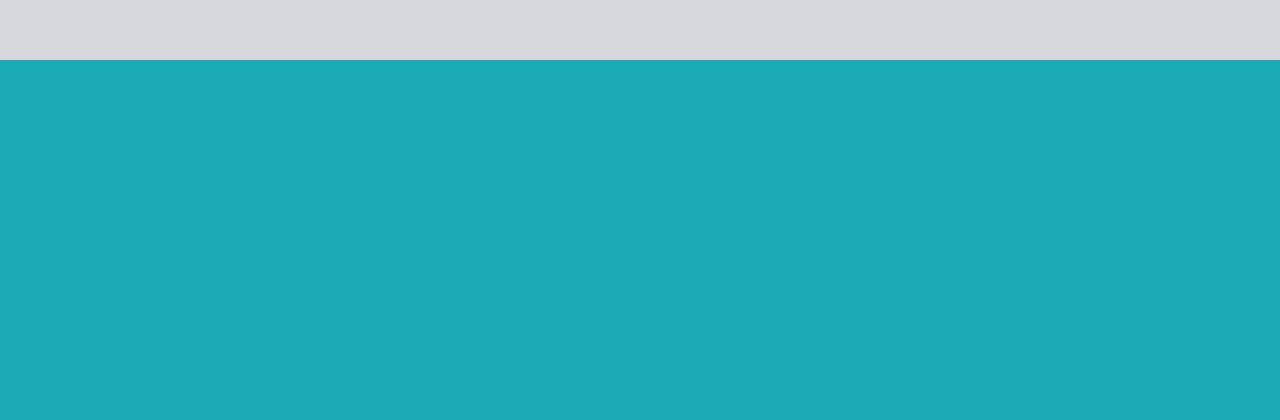
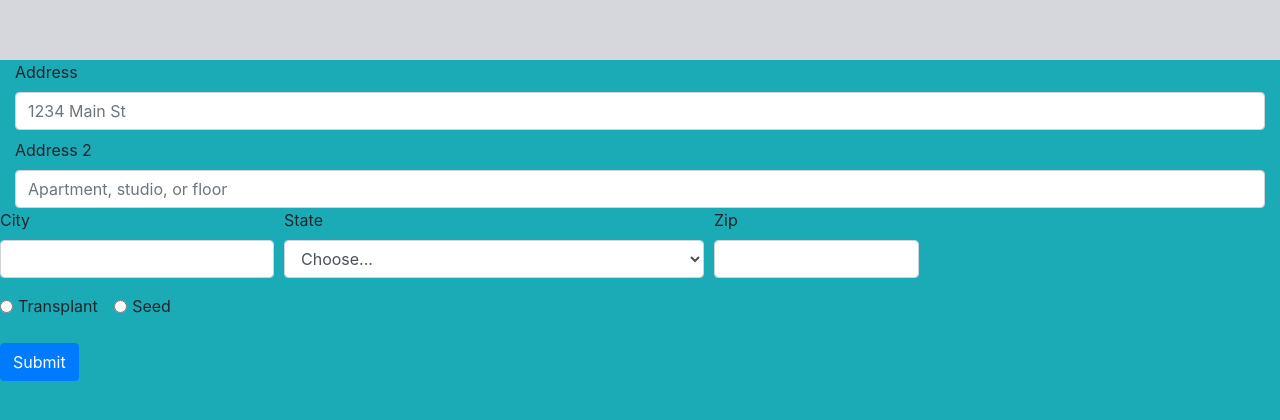
Before and after one commit to Pioneer18/GardenHub, a plain HTML site: page index.html in a window 1280 px wide. Shown: the part 740-1160 px from the top of the page. Drawn offline with nearby package versions, Linux system fonts and the light colour scheme; a small style sheet from the web is missing.

Commit message:
address form for the userinput

```diff
--- a/index.html
+++ b/index.html
@@ -1,60 +1,112 @@
 <!DOCTYPE html>
 <html>
+
 <head>
     <meta charset="utf-8" />
     <meta http-equiv="X-UA-Compatible" content="IE=edge">
     <title>GardenHub</title>
     <meta name="viewport" content="width=device-width, initial-scale=1">
     <link rel="stylesheet" type="text/css" media="screen" href="css/main.css" />
-        <script src="https://code.jquery.com/jquery-3.3.1.min.js" integrity="sha256-FgpCb/KJQlLNfOu91ta32o/NMZxltwRo8QtmkMRdAu8=" crossorigin="anonymous"></script>
-        <script src="main.js"></script>
+    <script src="https://code.jquery.com/jquery-3.3.1.min.js" integrity="sha256-FgpCb/KJQlLNfOu91ta32o/NMZxltwRo8QtmkMRdAu8="
+        crossorigin="anonymous"></script>
+    <!-- <script src="main.js"></script> -->
     <!-- //WINDOW PLUGIN -->
     <script src="js/jquery.windows.js"></script>
     <!-- <script src="http://ajax.googleapis.com/ajax/libs/jquery/1/jquery.min.js"></script> -->
     <!-- //FIT TEXT PLUGIN -->
     <script src="js/jquery.fittext.js"></script>
     <script src="js/prism.js"></script>
+    <link rel="stylesheet" href="https://maxcdn.bootstrapcdn.com/bootstrap/4.0.0/css/bootstrap.min.css" integrity="sha384-Gn5384xqQ1aoWXA+058RXPxPg6fy4IWvTNh0E263XmFcJlSAwiGgFAW/dAiS6JXm" crossorigin="anonymous">
+
     <script src="http://cdn.intercoolerjs.org/intercooler-1.2.1.min.js"></script>
-        <link rel="stylesheet" href="http://prismjs.com/themes/prism-dark.css"/>
-        <script src="logic.js"></script>
+    <link rel="stylesheet" href="http://prismjs.com/themes/prism-dark.css" />
+
+    <!-- <script src="logic.js"></script> -->
 
 </head>
+
 <body>
 
-        <div class="container">
         <section class="window">
-                <div class="jumbotron text-center">
-                <div class="row-6">
-                <h1 class="display-12"><i class="far fa-address-card" id="responsive_headline"></i>  GardenHub</h1>
+
+                        <i class="far fa-address-card" id="responsive_headline"></i> GardenHub</h1>
                     <h2 id="responsive_headline">A Comprehensive Directory of Gardening.</h2>
-            </div>
-
-            </div>
-
 
 
         </section>
 
 
         <section class="window">
-                    <div class="row-6">
-                            <!-- <pre class="scroll">
-                            <code class="language-css">
-                                    @import url(http://fonts.googleapis.com/css?family=Questrial);
-                                    @import url(http://fonts.googleapis.com/css?family=Arvo);
 
-                                    @font-face {
-                                     src: url(http://lea.verou.me/logo.otf);
-                                     font-family: 'LeaVerou';
-                                    }
+                <form>
+                    <div class="form-row">
 
-                                 </code>
-                                </pre> -->
+                    </div>
+                    <div class="col-auto">
+                        <label for="inputAddress">Address</label>
+                        <input type="text" class="form-control mb-2" id="street_input" placeholder="1234 Main St">
+                    </div>
+                    <div class="col-auto">
+                        <label for="inputAddress2">Address 2</label>
+                        <input type="text" class="form-control" id="inputAddress2" placeholder="Apartment, studio, or floor">
+                    </div>
+                    <div class="form-row">
+                        <div class="col-auto">
+                            <label for="inputCity">City</label>
+                            <input type="text" class="form-control" id="inputCity">
+                        </div>
+                        <div class="form-group col-md-4">
+                            <label for="inputState">State</label>
+                            <select id="inputState" name="states" class="form-control">
+                                <option selected>Choose...</option>
+                                <option>...</option>
+                            </select>
+                        </div>
+                        <div class="form-group col-md-2">
+                            <label for="inputZip">Zip</label>
+                            <input type="text" class="form-control" id="inputZip">
+                        </div>
+                    </div>
+                    <!--grab the users plan of planting; by seed or transplat (potted plant to ground)-->
+                    <div class="form-check form-check-inline">
+                        <input class="form-check-input" type="radio" name="inlineRadioOptions" id="iplant" value="transplant">
+                        <label class="form-check-label" for="inlineRadio1">Transplant</label>
+                    </div>
+                    <div class="form-check form-check-inline">
+                        <input class="form-check-input" type="radio" name="inlineRadioOptions" id="seed" value="seed">
+                        <label class="form-check-label" for="inlineRadio2">Seed</label>
+                    </div>
+                    <!-- <div class="form-group">
+                                      <div class="form-check"> -->
+                    <!--grab the users plan of planting; by seed or transplat (potted plant to ground)-->
+                    <!-- <div id="soil_level">
+                                             <label>Plant transplant</label>
+                                             <input type="radio" name="transplant" value="transplant" id="plant" data-type="plant">
+                                             <label>From Seed</label>
+                                             <input type="radio" name="seed" value="seed" id="seed" data-type="seed">
+                                         </div> -->
+                    <!-- <input class="form-check-input" type="checkbox" id="gridCheck">
+                                        <label class="form-check-label" for="gridCheck">
+
+                                        </label> -->
+            </div>
+    </div>
+    <br>
+    <br>
+    <button type="submit" class="btn btn-primary">Submit</button>
+    </form>
+
+
+
 
 
     </section>
+    <!-- address form and plant -->
+
+
 
 
 
 </body>
+
 </html>
```
Lines whose indentation alone changed are shown as unchanged.
